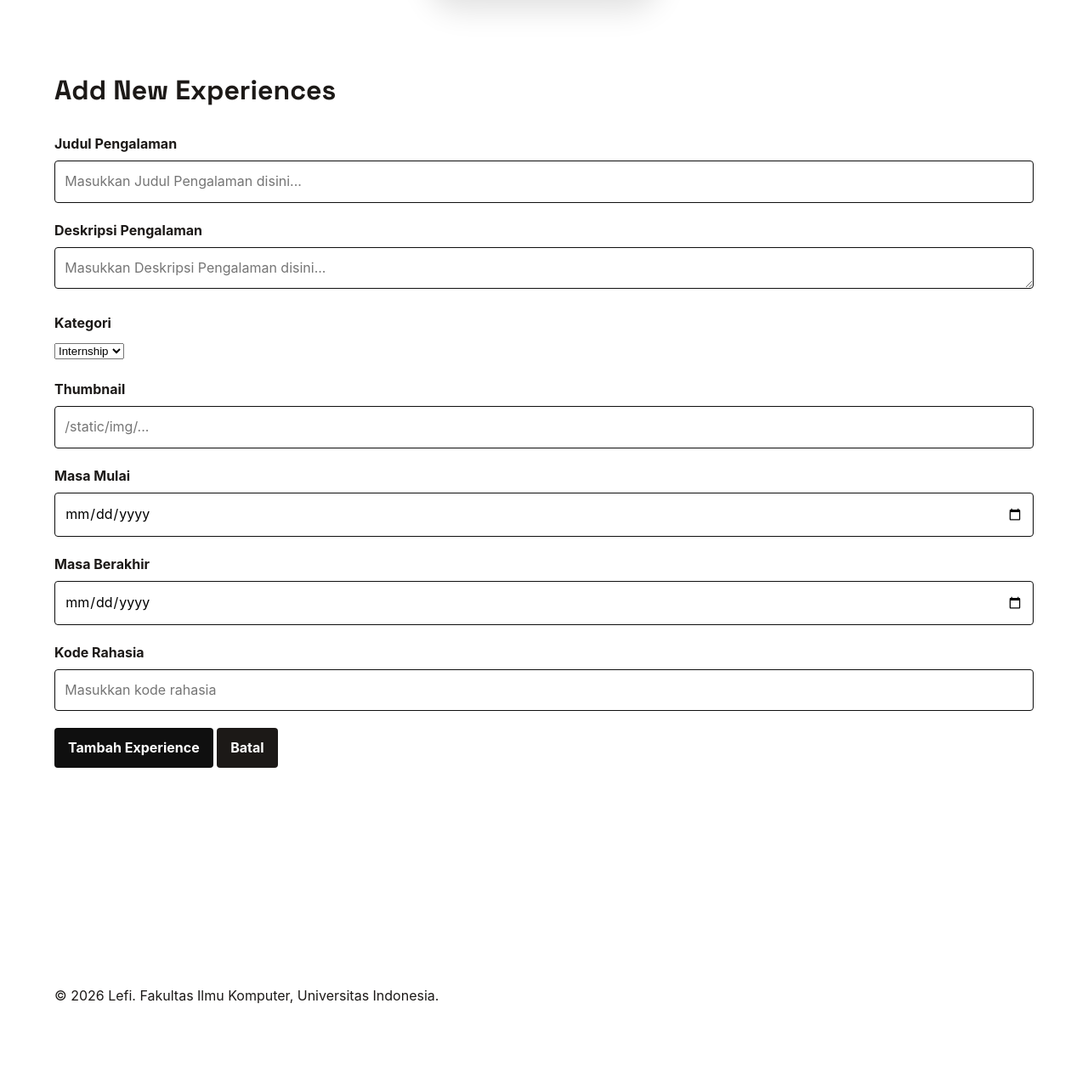
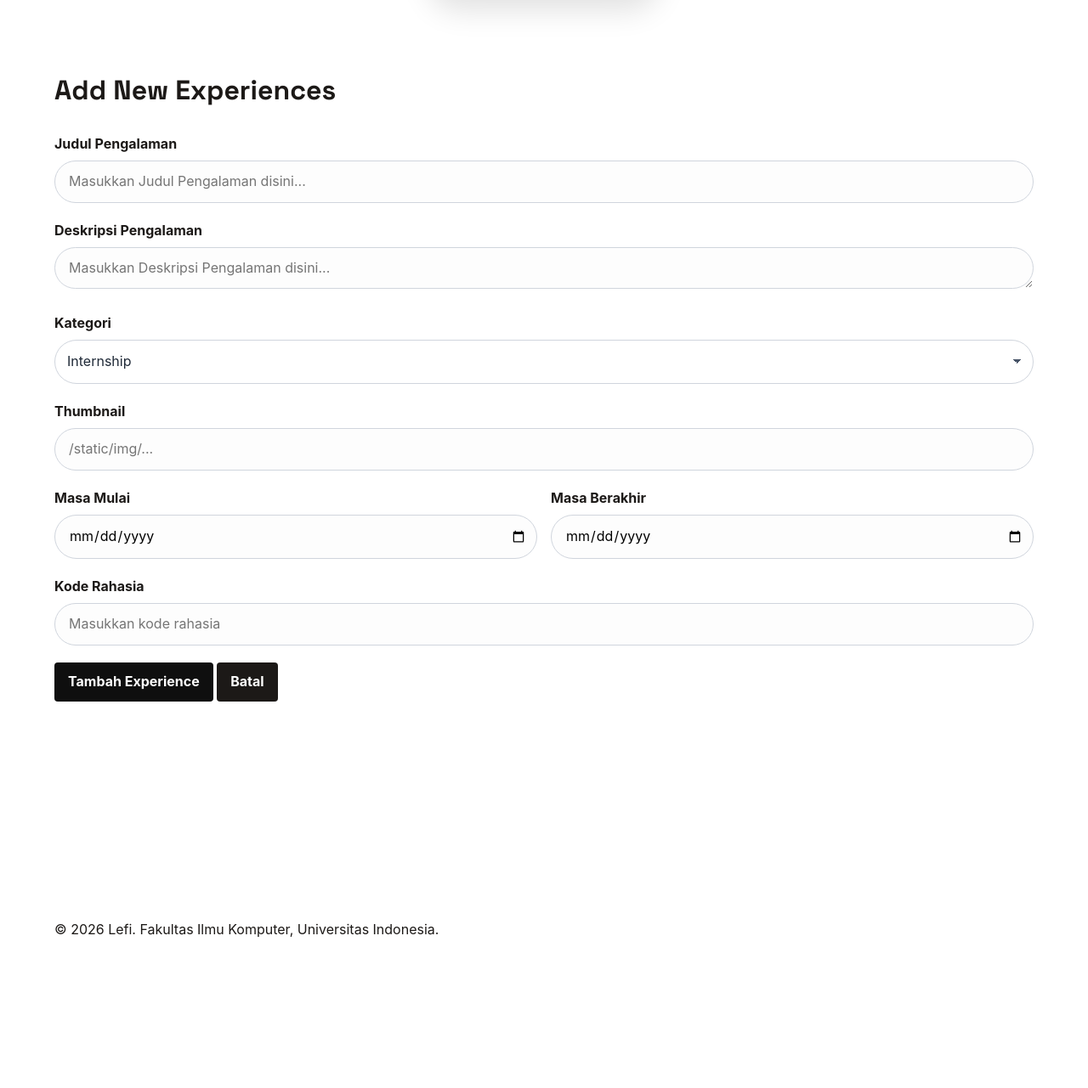
Before and after one commit to Leficullen/myportfolio-django, a Django app: page /experiences/add/ in a window 1280 px wide. Shown: the part 86-1367 px from the top of the page at 85% size. After the commit the page ends 1190 px from the top, so only its background shows below. Run offline with Django 5.2, Linux system fonts and the light colour scheme.

Commit message:
chore: adjust style and add simple animation

```diff
--- a/static/css/style.css
+++ b/static/css/style.css
@@ -487,6 +487,7 @@ button {
     transform: translateY(100px);
     transition: all 0.3s ease;
     justify-content: center;
+    gap: 10px;
 }
 
 .project-desc:hover {
@@ -497,6 +498,7 @@ button {
     background-color: var(--accent);
     color: var(--paper);
     transition: color  0.2s;
+    margin-top: 2rem;
 }
 
 .project-desc button:hover {
@@ -940,17 +942,19 @@ button {
     width: 100%;
     box-sizing: border-box;
     padding: 0.7rem;
-    border: 1px solid var(--accent);
-    border-radius: var(--radius);
+    border-radius: var(--radius-pill);
+    border: 1px solid #d0d5dd;
     font: inherit;
     transition:
         border-color 0.2s ease,
         outline-color 0.2s ease;
+    background: #fDFDFD;
+    padding-left: 1rem;
 }
 
 .form-group input:focus,
 .form-group textarea:focus {
-    outline: 2px solid var(--accent);
+    outline: 1.5px solid var(--accent);
     border-color: var(--accent);
 }
 
@@ -1186,6 +1190,64 @@ button {
     gap: 4px;
 }
 
+.date-row {
+    display: flex;
+    gap: 1rem;
+}
+
+.date-row .form-group {
+    flex: 1;
+}
+
+select {
+    width: 100%;
+    padding: 12px 42px 12px 14px;
+    border: 1px solid #d0d5dd;
+    border-radius: var(--radius-pill);
+    background-color: #fff;
+    color: #1f2937;
+    font: inherit;
+    cursor: pointer;
+
+    appearance: none;
+    -webkit-appearance: none;
+
+    background-image:
+          linear-gradient(45deg, transparent 50%, #475467 50%),
+          linear-gradient(135deg, #475467 50%, transparent 50%);
+      background-position:
+          calc(100% - 18px) 50%,
+          calc(100% - 13px) 50%;
+      background-size: 5px 5px, 5px 5px;
+      background-repeat: no-repeat;
+}
+
+select:focus {
+    outline: 1px solid var(--accent);
+    border-color: var(--accent);
+
+}
+
+section {
+
+}
+
+ @keyframes slide-from-bottom {
+    from {
+      opacity: 0;
+      transform: translateY(70px);
+    }
+
+    to {
+      opacity: 1;
+      transform: translateY(0);
+    }
+  }
+
+  .animate-slide-bottom {
+    animation: slide-from-bottom 1s cubic-bezier(0.22, 1, 0.36, 1) both;
+  }
+
 @media (max-width: 600px) {
     .project-header {
         align-items: flex-start;
```
